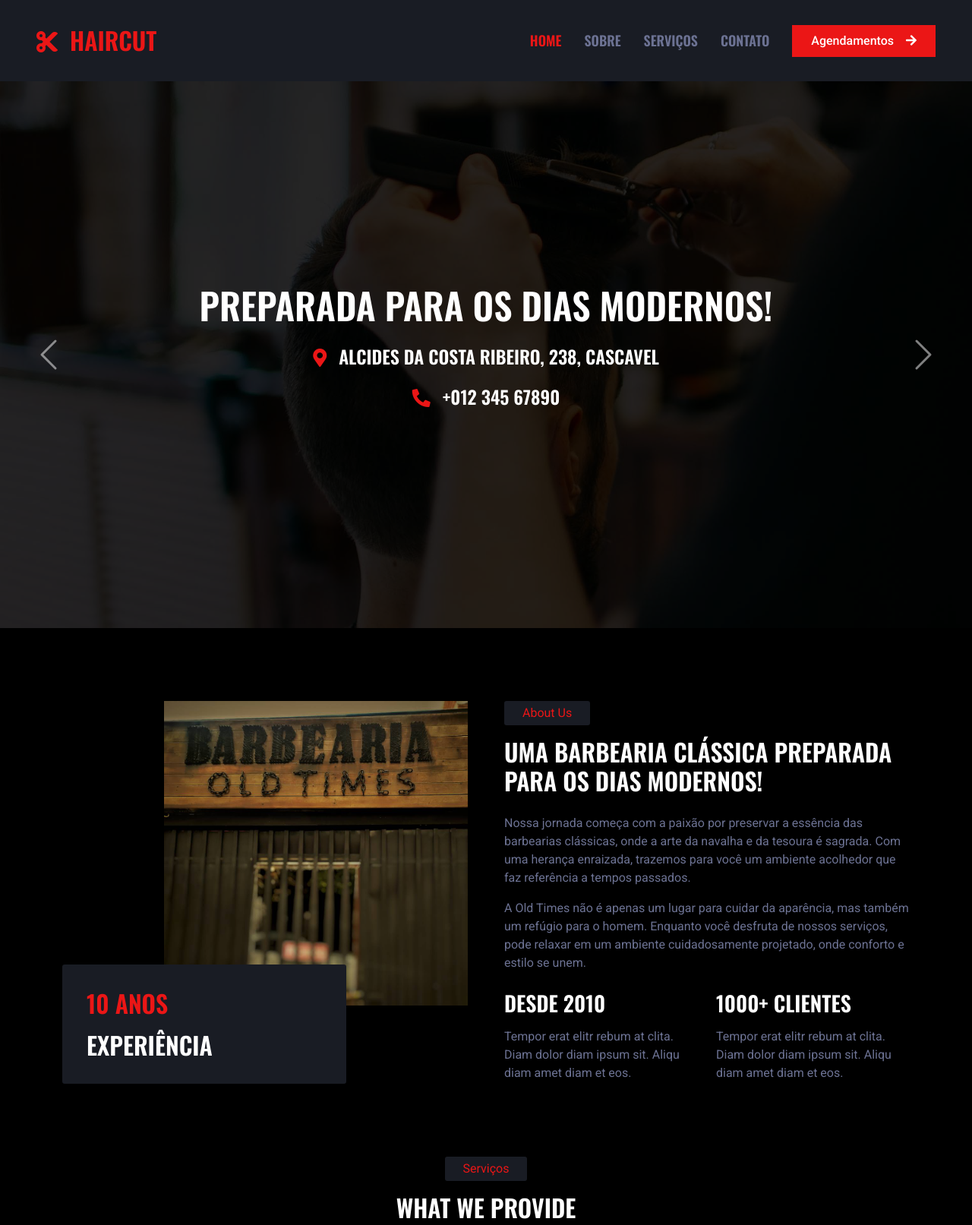
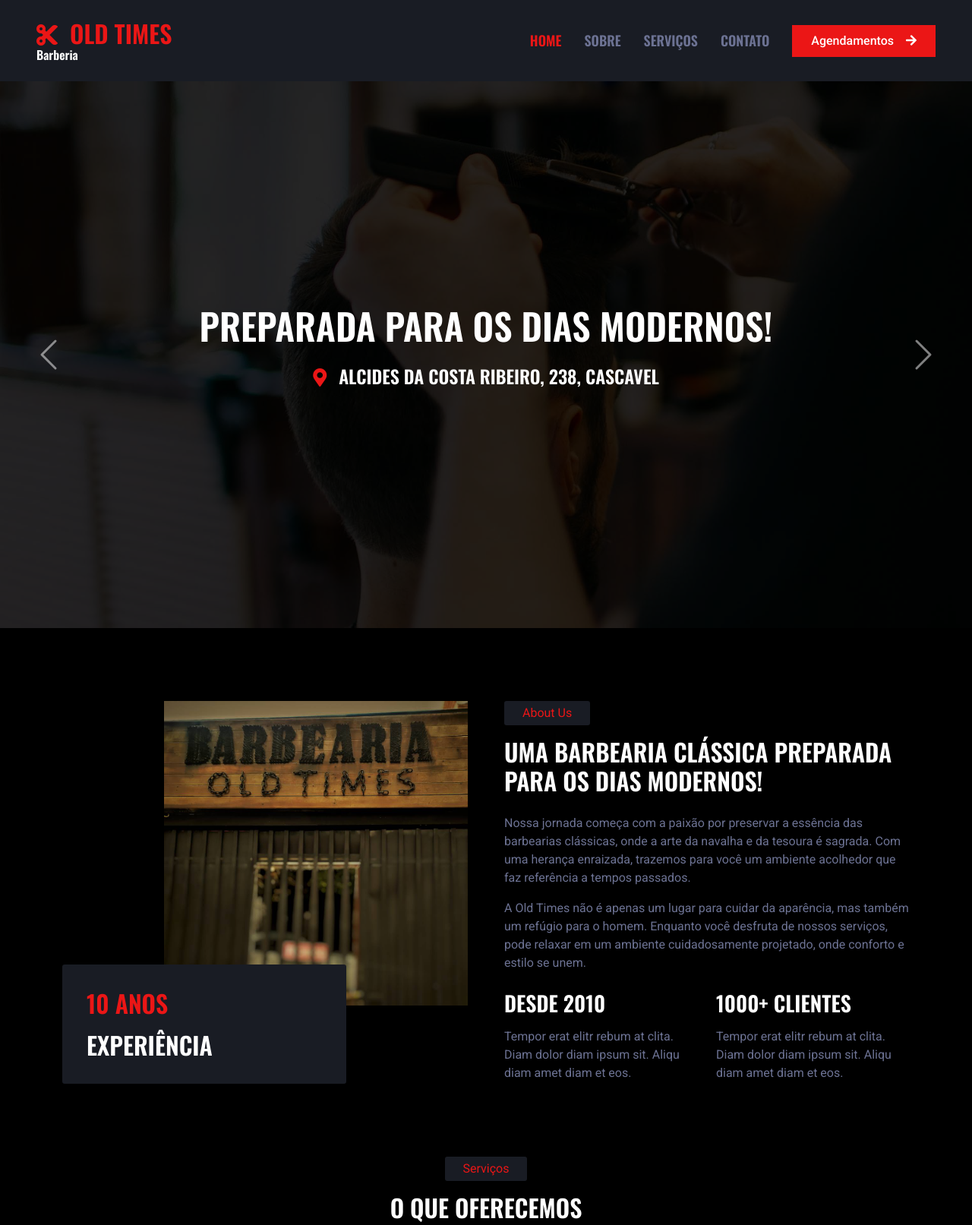
Before and after one commit to cmteaoliveira/Barbearia-site, a plain HTML site: page index.html in a window 1280 px wide. Shown: the top 1613 px of the page at 76% size. Drawn offline with nearby package versions, Linux system fonts and the light colour scheme.

Commit message:
Update index.html

```diff
--- a/index.html
+++ b/index.html
@@ -43,9 +43,10 @@
 
     <!-- Navbar Start -->
     <nav class="navbar navbar-expand-lg bg-secondary navbar-dark sticky-top py-lg-0 px-lg-5 wow fadeIn" data-wow-delay="0.1s">
-        <a href="index.html" class="navbar-brand ms-4 ms-lg-0">
-            <h1 class="mb-0 text-primary text-uppercase"><i class="fa fa-cut me-3"></i>HairCut</h1>
-        </a>
+            <a href="index.html" class="navbar-brand ms-4 ms-lg-0">
+                <h1 class="mb-0 text-primary text-uppercase"><i class="fa fa-cut me-3"></i>Old Times</h1>
+                <h6 class="mb-0">Barberia</h6>
+            </a>
         <button type="button" class="navbar-toggler me-4" data-bs-toggle="collapse" data-bs-target="#navbarCollapse">
             <span class="navbar-toggler-icon"></span>
         </button>
@@ -81,7 +82,7 @@
                         <div class="mx-sm-5 px-5" style="max-width: 900px;">
                             <h1 class="display-2 text-white text-uppercase mb-4 animated slideInDown">Preparada para os dias modernos!</h1>
                             <h4 class="text-white text-uppercase mb-4 animated slideInDown"><i class="fa fa-map-marker-alt text-primary me-3"></i>Alcides da Costa Ribeiro, 238, Cascavel</h4>
-                            <h4 class="text-white text-uppercase mb-4 animated slideInDown"><i class="fa fa-phone-alt text-primary me-3"></i>+012 345 67890</h4>
+                            <h4 class="text-white text-uppercase mb-4 animated slideInDown">
                         </div>
                     </div>
                 </div>
@@ -139,7 +140,7 @@
         <div class="container">
             <div class="text-center mx-auto mb-5 wow fadeInUp" data-wow-delay="0.1s" style="max-width: 600px;">
                 <p class="d-inline-block bg-secondary text-primary py-1 px-4 border-6">Serviços</p>
-                <h1 class="text-uppercase">What We Provide</h1>
+                <h1 class="text-uppercase">O que oferecemos</h1>
             </div>
             <div class="row g-4">
                 <div class="col-lg-4 col-md-6 wow fadeInUp" data-wow-delay="0.1s">
@@ -295,7 +296,7 @@
             <div class="row g-0">
                 <div class="col-lg-6 wow fadeIn" data-wow-delay="0.1s">
                     <div class="h-100">
-                        <img class="img-fluid h-100" src="img/open.jpg" alt="">
+                        <img class="img-fluid h-100" src="img\interiro-3.jpg" alt="">
                     </div>
                 </div>
                 <div class="col-lg-6 wow fadeIn" data-wow-delay="0.5s">
```
